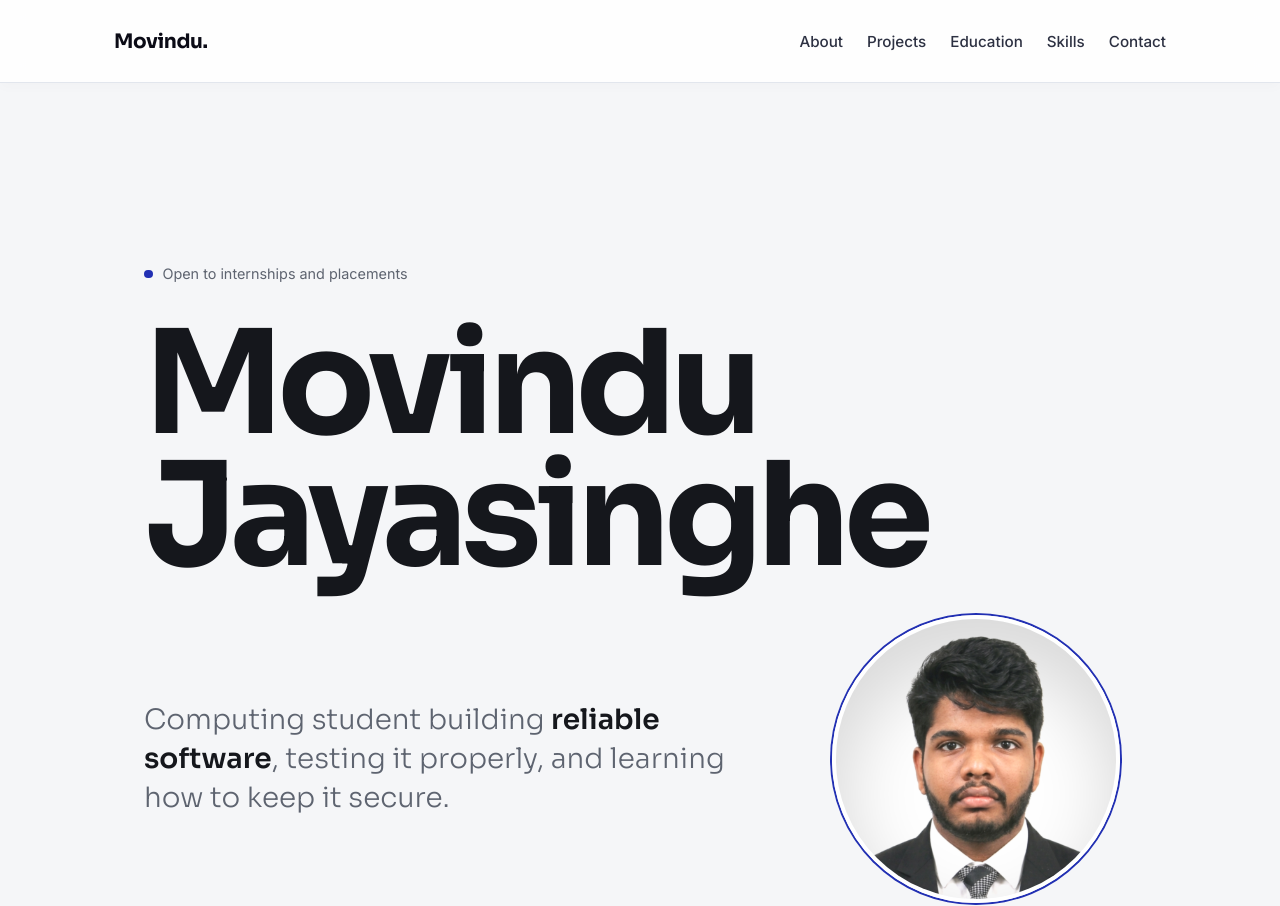
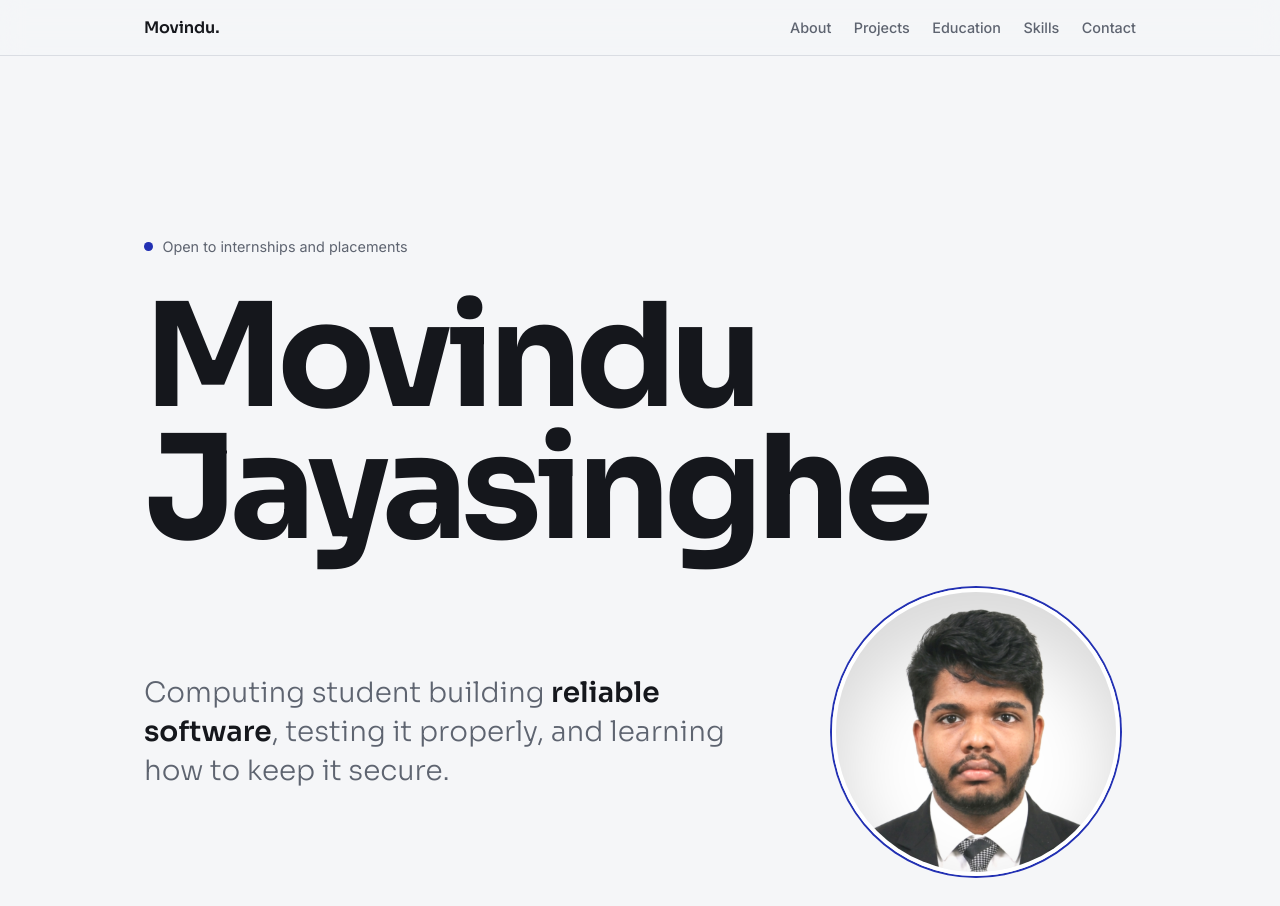
Before and after one commit to movindujayasinghe/portfolio, a plain HTML site: page index.html in a window 1280 px wide. Shown: the top 906 px of the page. Drawn offline with Linux system fonts and the light colour scheme.

Commit message:
Refactor navbar styles with CSS

```diff
--- a/style.css
+++ b/style.css
@@ -82,70 +82,62 @@
       position: sticky;
       top: 0;
       z-index: 100;
-  background: rgba(255, 255, 255, 0.85);
+      background: color-mix(in srgb, var(--bg) 82%, transparent);
       backdrop-filter: blur(12px);
       -webkit-backdrop-filter: blur(12px);
-  border-bottom: 1px solid #e2e6ed;
-  box-shadow: 0 4px 12px rgba(0, 0, 0, 0.02);
-  transition: background 0.2s, box-shadow 0.2s;
-  width: 100%;
+      border-bottom: 1px solid var(--line);
     }
 
     .navbar-inner {
-  max-width: 1100px;
+      max-width: 68rem;               /* matches .page */
       margin: 0 auto;
-  padding: 0.75rem 1.5rem;
+      padding: .9rem clamp(1.25rem, 5vw, 3rem);
       display: flex;
       align-items: center;
       justify-content: space-between;
       flex-wrap: wrap;
-  gap: 0.75rem 1.5rem;
+      gap: .5rem 1.5rem;
     }
 
     .nav-logo {
-  font-family: 'Sora', sans-serif;
-  font-weight: 700;
-  font-size: 1.25rem;
-  color: #0b0b16;
+      font: 600 1rem/1.2 var(--display);
+      letter-spacing: -.01em;
+      color: var(--ink);
       text-decoration: none;
-  letter-spacing: -0.02em;
-  transition: color 0.2s;
-  white-space: nowrap;
     }
 
     .nav-logo:hover {
-  color: #2563eb;
+      color: var(--accent);
       text-decoration: none;
     }
 
     .nav-links {
       display: flex;
       flex-wrap: wrap;
-  align-items: center;
-  gap: 0.25rem 1.5rem;
+      gap: .25rem 1.4rem;
+      margin: 0;
+      padding: 0;
       list-style: none;
     }
 
-.nav-links li {
-  margin: 0;
+    .nav-links a {
+      font: 500 .9rem/1.4 var(--body);
+      color: var(--muted);
+      text-decoration: none;
+      padding: .2rem 0;
+      transition: color .2s;
     }
 
-.nav-links a {
-  font-size: 0.95rem;
-  font-weight: 500;
-  color: #2d3142;
-  text-decoration: none;
-  padding: 0.4rem 0;
-  border-bottom: 2px solid transparent;
-  transition: border-color 0.2s, color 0.2s;
-}
-
-.nav-links a:hover {
-  color: #2563eb;
-  border-bottom-color: #2563eb;
+    .nav-links a:hover,
+    .nav-links a[aria-current="true"] {
+      color: var(--ink);
       text-decoration: none;
     }
 
+    /* current section marker — small underline using the accent */
+    .nav-links a[aria-current="true"] {
+      box-shadow: 0 1px 0 0 var(--accent);
+    }
     /* Hero */
     .hero {
       padding: clamp(2rem, 9vw, 7rem) 0 clamp(3rem, 8vw, 6rem)
```
Lines whose indentation alone changed are shown as unchanged.
